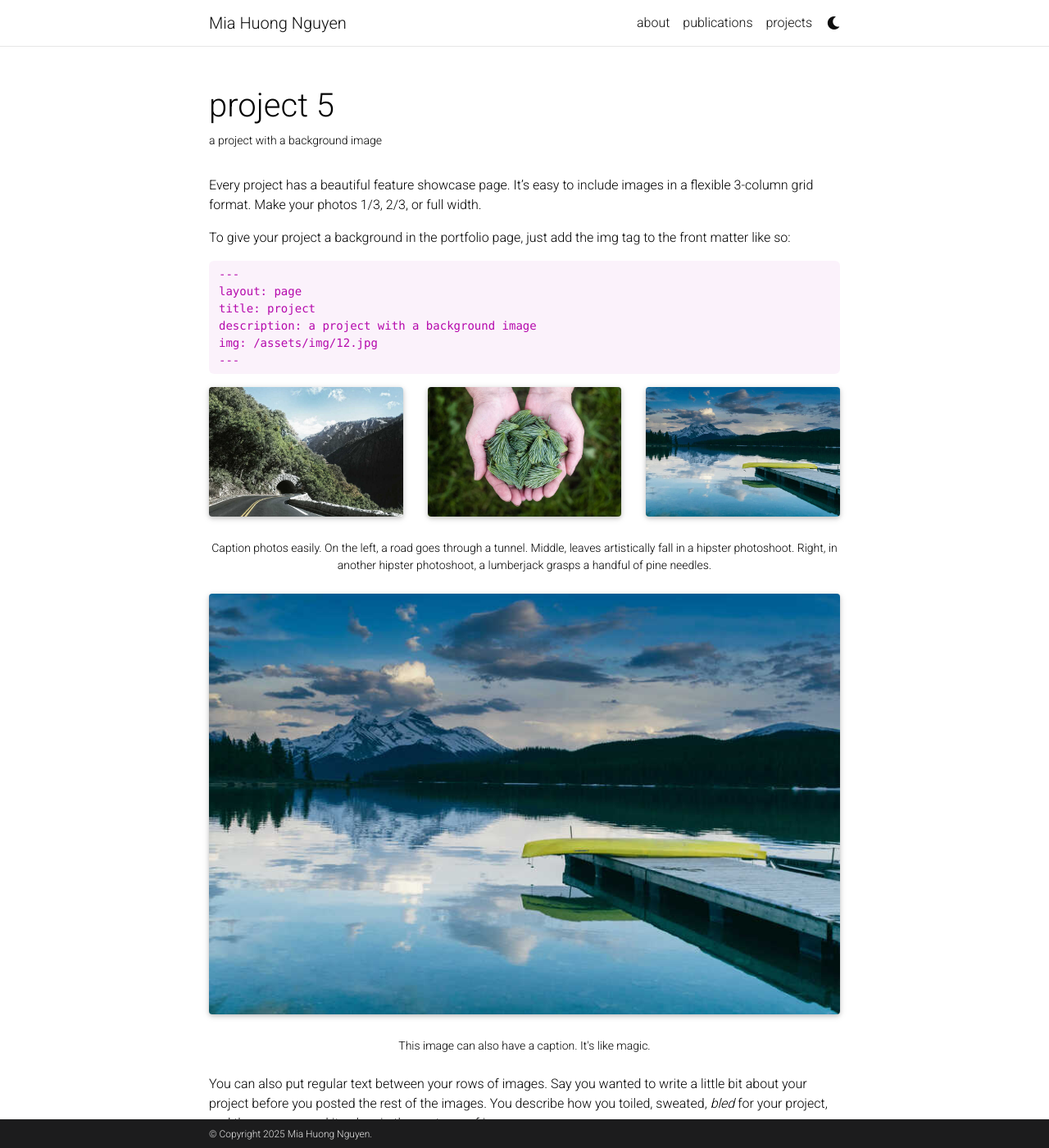
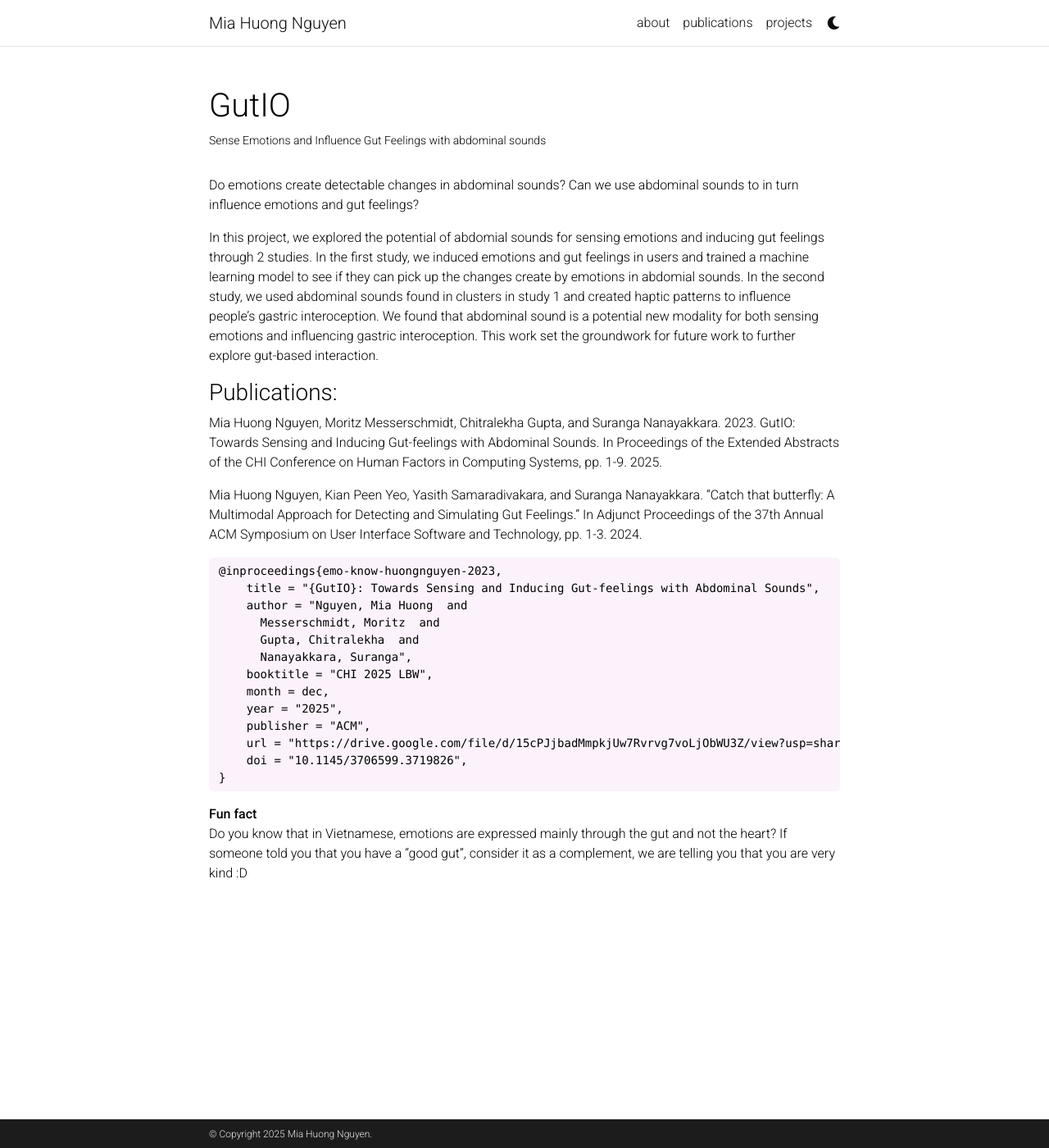
Before and after one commit to iammia0o/iammia0o.github.io, a Jekyll site: the page built from _projects/5_project.md, in a window 1280 px wide and 1400 px high. Shown: the whole window at 82% size. Built offline with Jekyll 4.4.1, drawn with Linux system fonts in a browser that asks for light colours; full-size pictures stand in for the smaller copies a plugin makes; comment, search, counter and statistics services are not loaded; a style sheet for code colours, icons or effects is not loaded; some of the changed text lies outside the part shown.

Commit message:
updated gutio

````diff
--- a/_projects/5_project.md
+++ b/_projects/5_project.md
@@ -1,80 +1,42 @@
 ---
 layout: page
-title: project 5
-description: a project with a background image
-img: assets/img/1.jpg
-importance: 3
-category: fun
+title: GutIO
+description: Sense Emotions and Influence Gut Feelings with abdominal sounds
+img: assets/img/gutio.png
+importance: 2
+category: current work
 ---
 
-Every project has a beautiful feature showcase page.
-It's easy to include images in a flexible 3-column grid format.
-Make your photos 1/3, 2/3, or full width.
+Do emotions create detectable changes in abdominal sounds? Can we use abdominal sounds to in turn influence emotions and gut feelings?
 
-To give your project a background in the portfolio page, just add the img tag to the front matter like so:
-
-    ---
-    layout: page
-    title: project
-    description: a project with a background image
-    img: /assets/img/12.jpg
-    ---
-
-<div class="row">
-    <div class="col-sm mt-3 mt-md-0">
-        {% include figure.html path="assets/img/1.jpg" title="example image" class="img-fluid rounded z-depth-1" %}
-    </div>
-    <div class="col-sm mt-3 mt-md-0">
-        {% include figure.html path="assets/img/3.jpg" title="example image" class="img-fluid rounded z-depth-1" %}
-    </div>
-    <div class="col-sm mt-3 mt-md-0">
-        {% include figure.html path="assets/img/5.jpg" title="example image" class="img-fluid rounded z-depth-1" %}
-    </div>
-</div>
-<div class="caption">
-    Caption photos easily. On the left, a road goes through a tunnel. Middle, leaves artistically fall in a hipster photoshoot. Right, in another hipster photoshoot, a lumberjack grasps a handful of pine needles.
-</div>
-<div class="row">
-    <div class="col-sm mt-3 mt-md-0">
-        {% include figure.html path="assets/img/5.jpg" title="example image" class="img-fluid rounded z-depth-1" %}
-    </div>
-</div>
-<div class="caption">
-    This image can also have a caption. It's like magic.
-</div>
-
-You can also put regular text between your rows of images.
-Say you wanted to write a little bit about your project before you posted the rest of the images.
-You describe how you toiled, sweated, *bled* for your project, and then... you reveal its glory in the next row of images.
+In this project, we explored the potential of abdomial sounds for sensing emotions and inducing gut feelings through 2 studies. In the first study, we induced emotions and gut feelings in users and trained a machine learning model to see if they can pick up the changes create by emotions in abdomial sounds. In the second study, we used abdominal sounds found in clusters in study 1 and created haptic patterns to influence people's gastric interoception. We found that abdominal sound is a potential new modality for both sensing emotions and influencing gastric interoception. This work set the groundwork for future work to further explore gut-based interaction.
 
 
-<div class="row justify-content-sm-center">
-    <div class="col-sm-8 mt-3 mt-md-0">
-        {% include figure.html path="assets/img/6.jpg" title="example image" class="img-fluid rounded z-depth-1" %}
-    </div>
-    <div class="col-sm-4 mt-3 mt-md-0">
-        {% include figure.html path="assets/img/11.jpg" title="example image" class="img-fluid rounded z-depth-1" %}
-    </div>
-</div>
-<div class="caption">
-    You can also have artistically styled 2/3 + 1/3 images, like these.
-</div>
 
 
-The code is simple.
-Just wrap your images with `<div class="col-sm">` and place them inside `<div class="row">` (read more about the <a href="https://getbootstrap.com/docs/4.4/layout/grid/">Bootstrap Grid</a> system).
-To make images responsive, add `img-fluid` class to each; for rounded corners and shadows use `rounded` and `z-depth-1` classes.
-Here's the code for the last row of images above:
+
+### Publications:
+Mia Huong Nguyen, Moritz Messerschmidt, Chitralekha Gupta, and Suranga Nanayakkara. 2023. GutIO: Towards Sensing and Inducing Gut-feelings with Abdominal Sounds. In Proceedings of the Extended Abstracts of the CHI Conference on Human Factors in Computing Systems, pp. 1-9. 2025.
+
+Mia Huong Nguyen, Kian Peen Yeo, Yasith Samaradivakara, and Suranga Nanayakkara. "Catch that butterfly: A Multimodal Approach for Detecting and Simulating Gut Feelings." In Adjunct Proceedings of the 37th Annual ACM Symposium on User Interface Software and Technology, pp. 1-3. 2024.
 
 {% raw %}
-```html
-<div class="row justify-content-sm-center">
-    <div class="col-sm-8 mt-3 mt-md-0">
-        {% include figure.html path="assets/img/6.jpg" title="example image" class="img-fluid rounded z-depth-1" %}
-    </div>
-    <div class="col-sm-4 mt-3 mt-md-0">
-        {% include figure.html path="assets/img/11.jpg" title="example image" class="img-fluid rounded z-depth-1" %}
-    </div>
-</div>
+```bibtex
+@inproceedings{emo-know-huongnguyen-2023,
+    title = "{GutIO}: Towards Sensing and Inducing Gut-feelings with Abdominal Sounds",
+    author = "Nguyen, Mia Huong  and
+      Messerschmidt, Moritz  and
+      Gupta, Chitralekha  and
+      Nanayakkara, Suranga",
+    booktitle = "CHI 2025 LBW",
+    month = dec,
+    year = "2025",
+    publisher = "ACM",
+    url = "https://drive.google.com/file/d/15cPJjbadMmpkjUw7Rvrvg7voLjObWU3Z/view?usp=sharing",
+    doi = "10.1145/3706599.3719826",
+}
 ```
 {% endraw %}
+
+**Fun fact**
+Do you know that in Vietnamese, emotions are expressed mainly through the gut and not the heart? If someone told you that you have a "good gut", consider it as a complement, we are telling you that you are very kind :D
````
Also changed, not shown: _projects/6_project.md (+27 -67 lines), assets/img/gutio.png (added).
